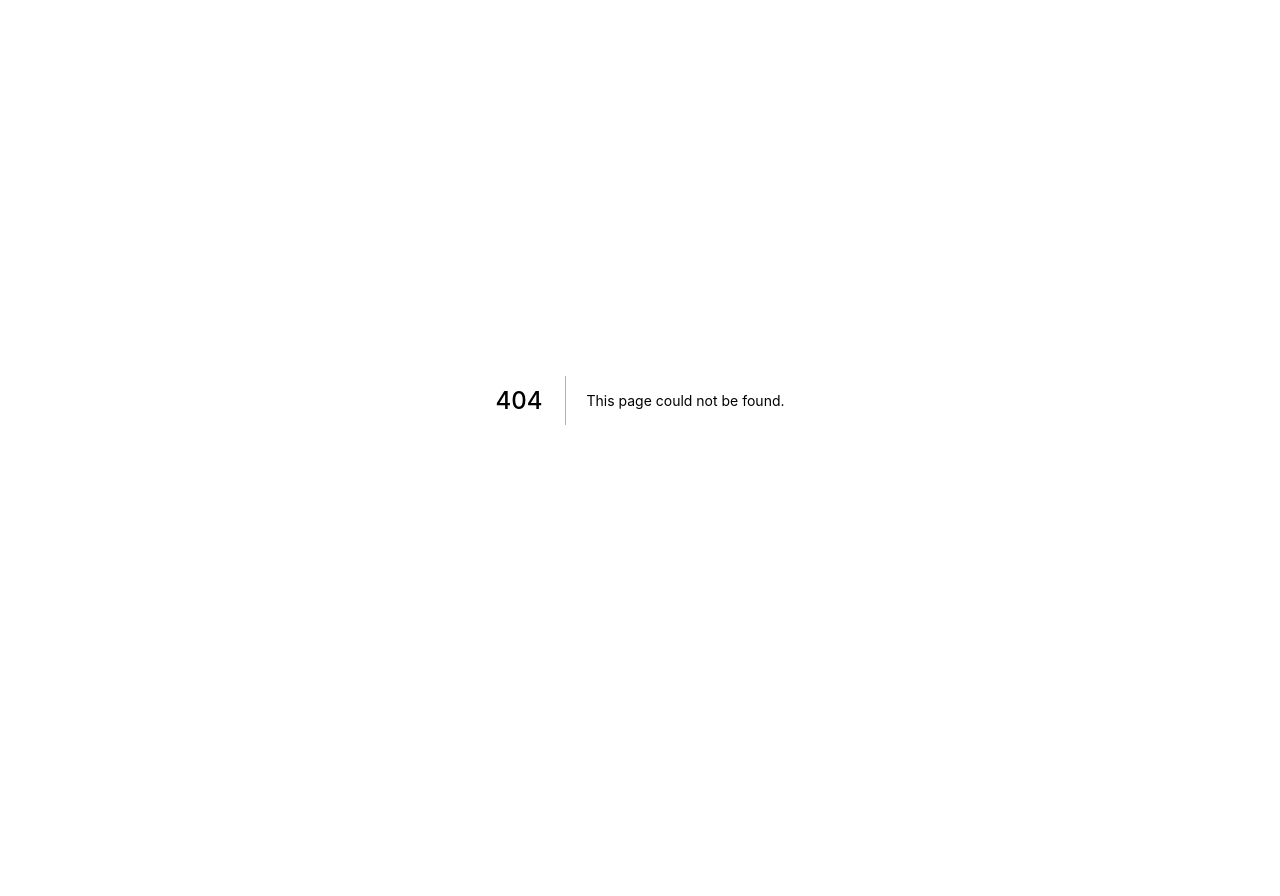
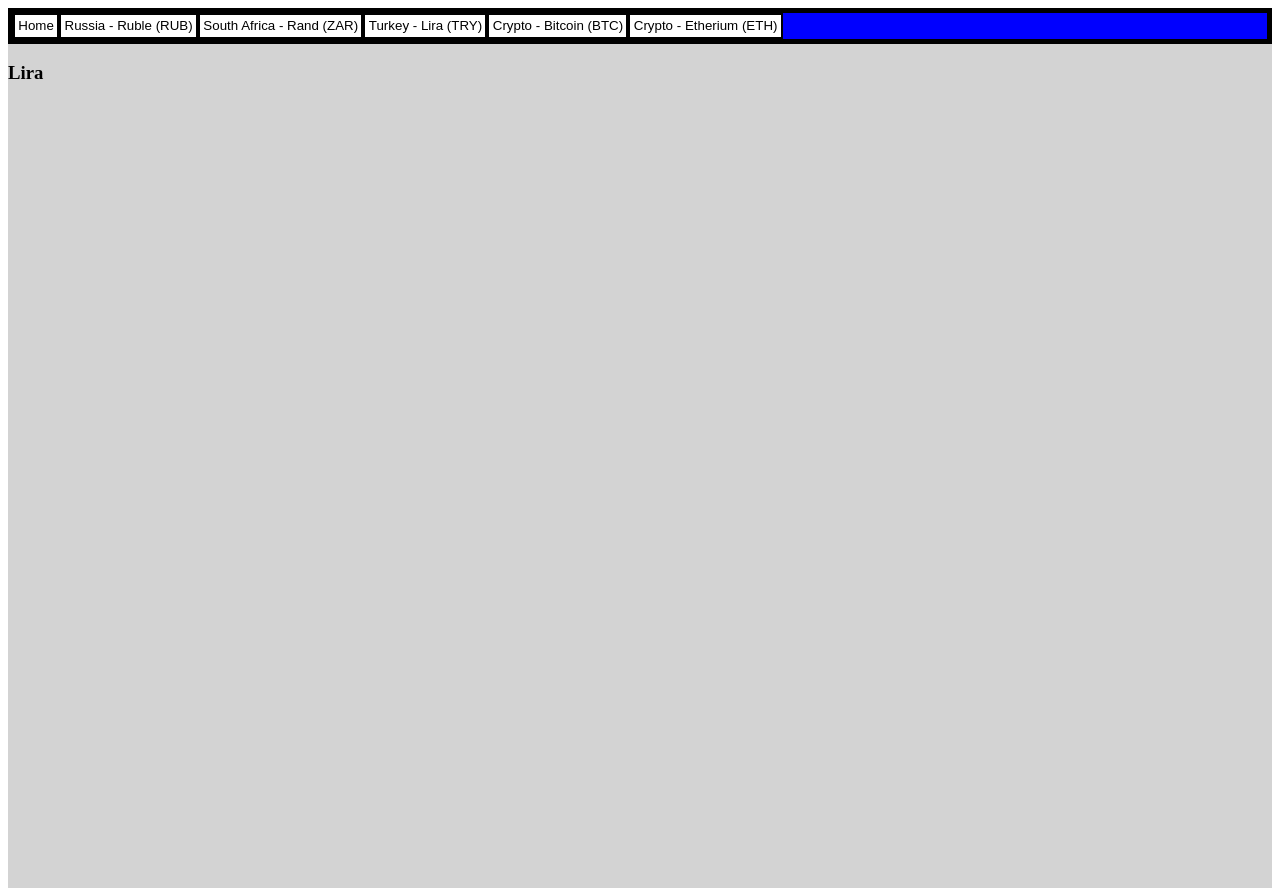
Before and after one commit to alecHyde/crazy-coins, a Next.js app: page /Lira in a window 1280 px wide. Before the commit this address had no page. Before the commit the page ends 800 px from the top, so only its background shows below. Built offline with nearby package versions, Linux system fonts and the light colour scheme.

Commit message:
Completed basic layout
Completed routing, page creation, basic layout and basic header

```diff
--- /dev/null
+++ b/components/layout/header.js
@@ -0,0 +1,49 @@
+import Link from 'next/link';
+
+const Header = () => (
+  <div>
+
+    <Link href="/">
+      <button>Home</button>
+    </Link>
+    <Link href="/Ruble">
+      <button>Russia - Ruble (RUB)</button>
+    </Link>
+    <Link href="/Rand">
+      <button>South Africa - Rand (ZAR)</button>
+    </Link>
+    <Link href="/Lira">
+      <button>Turkey - Lira (TRY)</button>
+    </Link>
+    <Link href="/Bitcoin">
+      <button>Crypto - Bitcoin (BTC)</button>
+    </Link>
+    <Link href="/Etherium">
+      <button>Crypto - Etherium (ETH)</button>
+    </Link>
+
+    <style jsx>{`
+      button {
+        display: inline flex;
+        flex-direction: row;
+        flex-wrap: wrap;
+        border: 2px solid black;
+        text-align: center;
+        padding: 0.25em 0.25em;
+        background: white;
+        color: black;
+      }
+      div {
+        display: flex;
+        justify-content: flex-start;
+        flex-wrap: wrap;
+        border: 5px solid black;
+        background: blue;
+      }
+    `}</style>
+
+
+  </div>
+)
+
+export default Header;
--- /dev/null
+++ b/components/layout/layout.js
@@ -0,0 +1,24 @@
+import Header from './header';
+
+const Layout = (props) => (
+  <div >
+
+      <Header />
+      {props.children}
+      <style jsx>{`
+        div {
+          background: #d3d3d3;
+          display: flex;
+          flex-direction: column;
+          min-height: 55em;
+        }
+      `}</style>
+
+  </div>
+)
+
+
+export default Layout;
+
+
+// background: linear-gradient(45deg, white 0%, #3f6fff 49%, black 82%);
--- /dev/null
+++ b/pages/Lira.js
@@ -0,0 +1,9 @@
+import Layout from '../components/layout/layout'
+
+const Lira = () => (
+  <Layout>
+    <h3>Lira</h3>
+  </Layout>
+)
+
+export default Lira
--- a/pages/index.js
+++ b/pages/index.js
@@ -1,8 +1,10 @@
+
+import Layout from '../components/layout/layout'
 
 const Home = () => (
-  <div>
+  <Layout>
     <h1>This is crazy coins... Welcome aboard, its going to be a crazy ride!</h1>
-  </div>
+  </Layout>
 )
 
 export default Home;
```
Also changed, not shown: pages/Bitcoin.js (added, +9 -0 lines), pages/Etherium.js (added, +9 -0 lines), pages/Rand.js (added, +9 -0 lines), pages/Ruble.js (added, +9 -0 lines).
